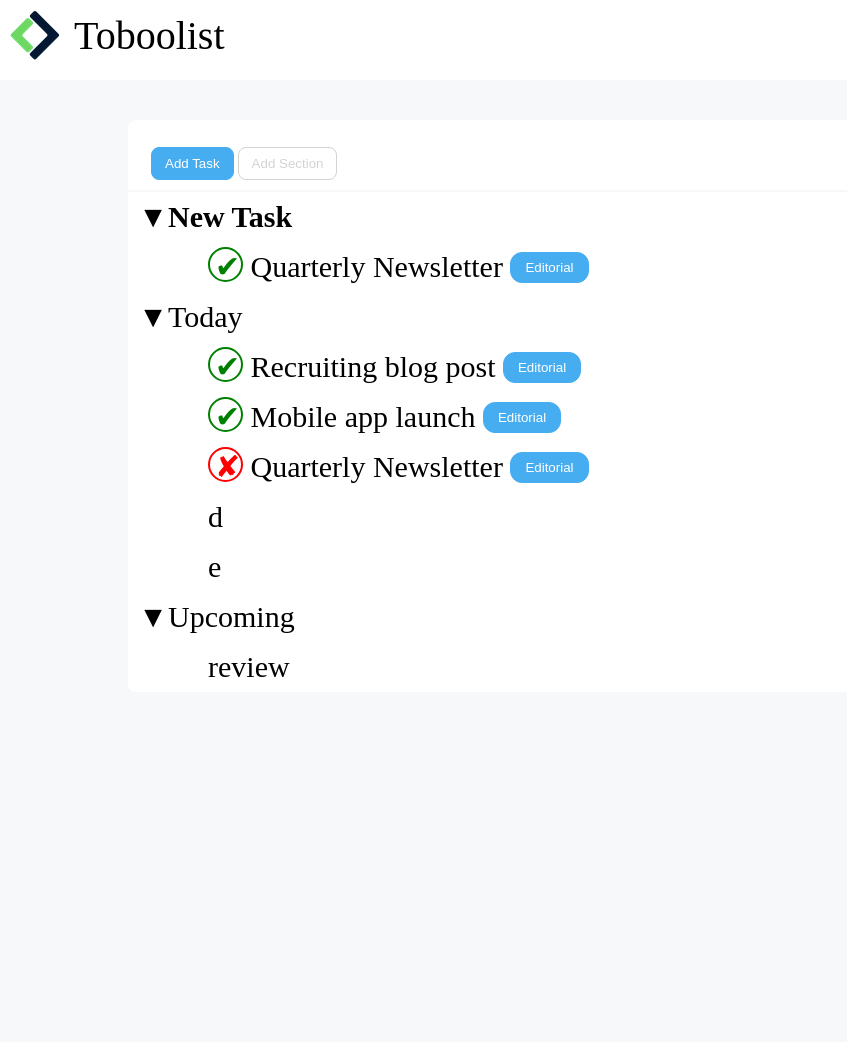
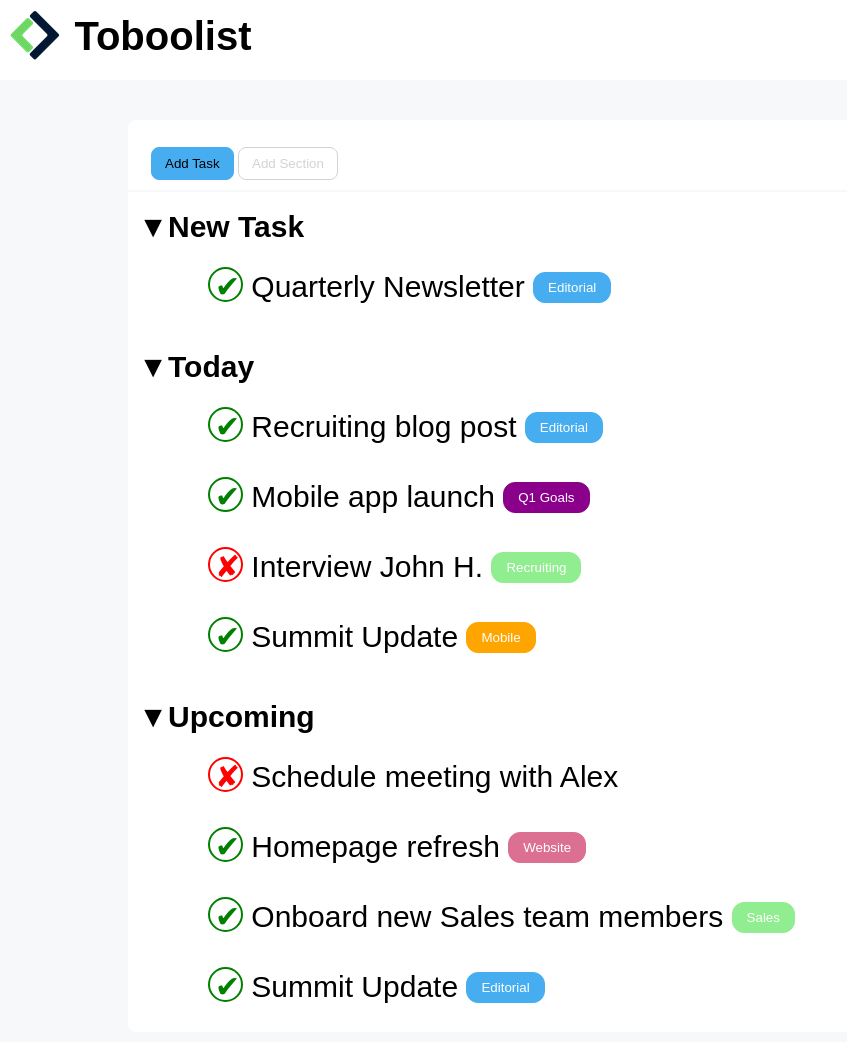
Before and after one commit to rekk88/html-css-toboolist, a plain HTML site: page index.html in a window 1280 px wide. Shown: the whole page, without its empty margins (0-847 px from the left). Before the commit the page ends 800 px from the top, so only its background shows below. Drawn offline with Linux system fonts and the light colour scheme.

Commit message:
Edit : Completata formattazione liste

```diff
--- a/css/style.css
+++ b/css/style.css
@@ -1,6 +1,7 @@
 *{
     margin: 0;
     box-sizing: border-box;
+    font-family: Arial, Helvetica, sans-serif;
 }
 .radius{
     border-radius: 8px;
@@ -37,7 +38,7 @@ main{
     width: 80%;
     background-color: white;
     margin: 0 auto;
-
+    margin-bottom: 45px;
 }
 main button{
     padding: 8px 13px;
@@ -47,12 +48,31 @@ main button{
 .blu-button{
     background-color: #47ADF1;
     border-color:#47ADF1;
-    color: white;
 }
 .white-button{
     background-color: white;
     border-color: lightgrey;
     color: lightgrey;
+}
+
+.violet-button{
+    background-color: darkmagenta;
+    border-color: darkmagenta;
+}
+
+.green-button{
+    background-color: lightgreen;
+    border-color: lightgreen;
+}
+
+.orange-button{
+    background-color: orange;
+    border-color: orange;
+}
+
+.pink-button{
+    background-color:palevioletred;
+    border-color: palevioletred;
 }
 
 .buttons-container{
@@ -79,10 +99,9 @@ ul{
     font-weight: bold;
 }
 
-.tick{
+.entities{
     list-style-type:none;
-    color: green;
-    border: 2px solid green;
+    border: 2px solid;
     border-radius: 50%;
     display: inline-block;
     width: 35px;
@@ -90,17 +109,14 @@ ul{
     padding-inline: 5px;
     line-height: 35px;
 }
+.tick{
+    color: green;
+    border-color: green;
+}
+.x-mark{
 
-.x{
-    list-style-type:none;
     color: red;
-    border: 2px solid red;
-    border-radius: 50%;
-    display: inline-block;
-    width: 35px;
-    height: 35px;
-    padding-inline: 5px;
-    line-height: 35px;
+    border-color: red;
 }
 .li-text{
     color: black;
@@ -122,8 +138,10 @@ ul.bordo{
     vertical-align: text-bottom;
     border-radius: 12px;
     padding: 7px 14px;
+    color: white;
 }
 
 li{
     line-height: 50px;
+    padding: 10px 0px;
 }
--- a/index.html
+++ b/index.html
@@ -10,7 +10,7 @@
 <body>
     <header>
         <img src="img/Logo.png" id="logo" alt="">
-        <span class="logo-text">Toboolist</span>
+        <span class="logo-text"><strong>Toboolist</strong></span>
     </header>
 
     <main class="radius">
@@ -27,10 +27,10 @@
         <section>
             <ul>
                 <!-- Lista new task -->
-                <li class="triangolo"><span id="task">New Task</span>
+                <li class="triangolo"><span id="task"><strong>New Task</strong></span>
                     <ul class="bordo">
                         <li>
-                            <div class="tick">&#10004;</div>
+                            <div class="entities tick">&#10004;</div>
                             <span class="li-text">Quarterly Newsletter</span>
                             <button class="li-button radius blu-button">Editorial</button>
                         </li>
@@ -39,34 +39,54 @@
                 <!-- fine lista new task -->
 
                 <!-- lista Today -->
-                <li class="triangolo"><span>Today</span>
+                <li class="triangolo"><span><strong>Today</strong></span>
                     <ul>
                         <li>
-                            <div class="tick">&#10004;</div>
+                            <div class="entities tick">&#10004;</div>
                             <span class="li-text">Recruiting blog post</span>
                             <button class="li-button radius blu-button">Editorial</button>
                         </li>
                         <li>
-                            <div class="tick">&#10004;</div>
+                            <div class="entities tick">&#10004;</div>
                             <span class="li-text">Mobile app launch</span>
-                            <button class="li-button radius blu-button">Editorial</button>
+                            <button class="li-button radius violet-button">Q1 Goals</button>
                         </li>
                         <li>
-                            <div class="x">&#10008;</div>
-                            <span class="li-text">Quarterly Newsletter</span>
-                            <button class="li-button radius blu-button">Editorial</button>
+                            <div class="entities x-mark">&#10008;</div>
+                            <span class="li-text">Interview John H.</span>
+                            <button class="li-button radius green-button">Recruiting</button>
                         </li>
-                        <li>d</li>
-                        <li>e</li>
+                        <li>
+                            <div class="entities tick">&#10004;</div>
+                            <span class="li-text">Summit Update</span>
+                            <button class="li-button radius orange-button">Mobile</button>
+                        </li>
                     </ul>
                 </li>
                 <!-- fine lista today -->
 
                 <!-- Lista Upcoming -->
-                <li class="triangolo"><span>Upcoming</span>
+                <li class="triangolo"><span><strong>Upcoming</strong></span>
                     <ul>
                         <li>
-                            review
+                            <div class="entities x-mark">&#10008;</div>
+                            <span class="li-text">Schedule meeting with Alex</span>
+
+                        </li>
+                        <li>
+                            <div class="entities tick">&#10004;</div>
+                            <span class="li-text">Homepage refresh</span>
+                            <button class="li-button radius pink-button">Website</button>
+                        </li>
+                        <li>
+                            <div class="entities tick">&#10004;</div>
+                            <span class="li-text">Onboard new Sales team members</span>
+                            <button class="li-button radius green-button">Sales</button>
+                        </li>
+                        <li>
+                            <div class="entities tick">&#10004;</div>
+                            <span class="li-text">Summit Update</span>
+                            <button class="li-button radius blu-button">Editorial</button>
                         </li>
                     </ul>
                 </li>
```
